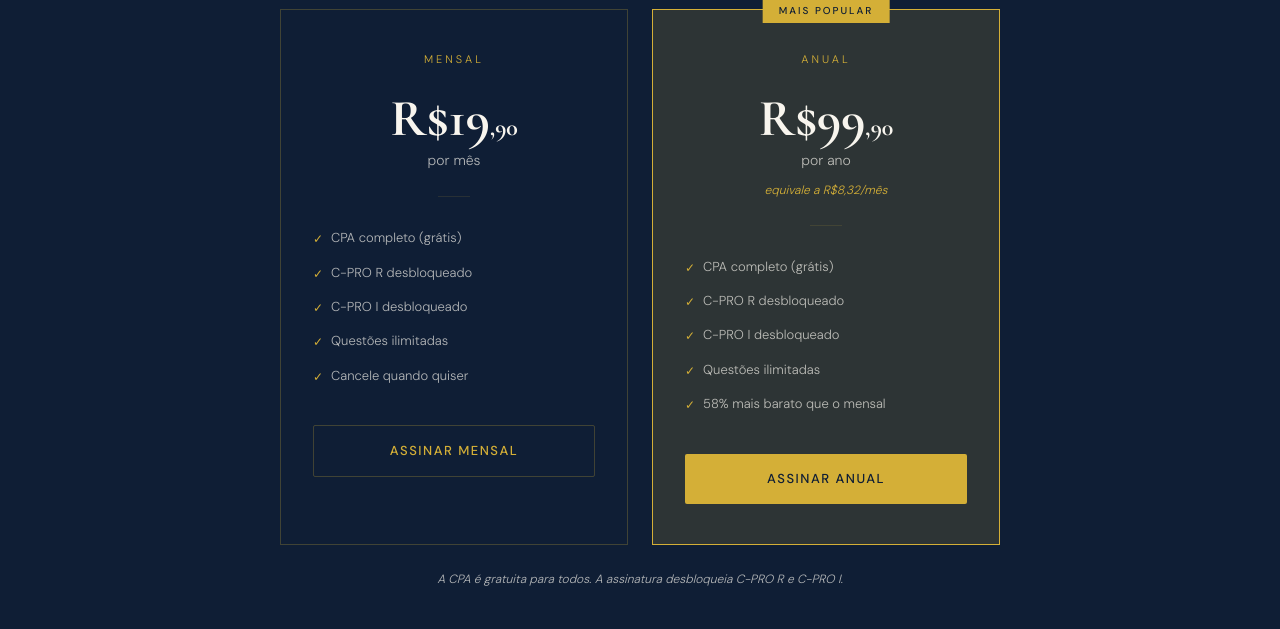
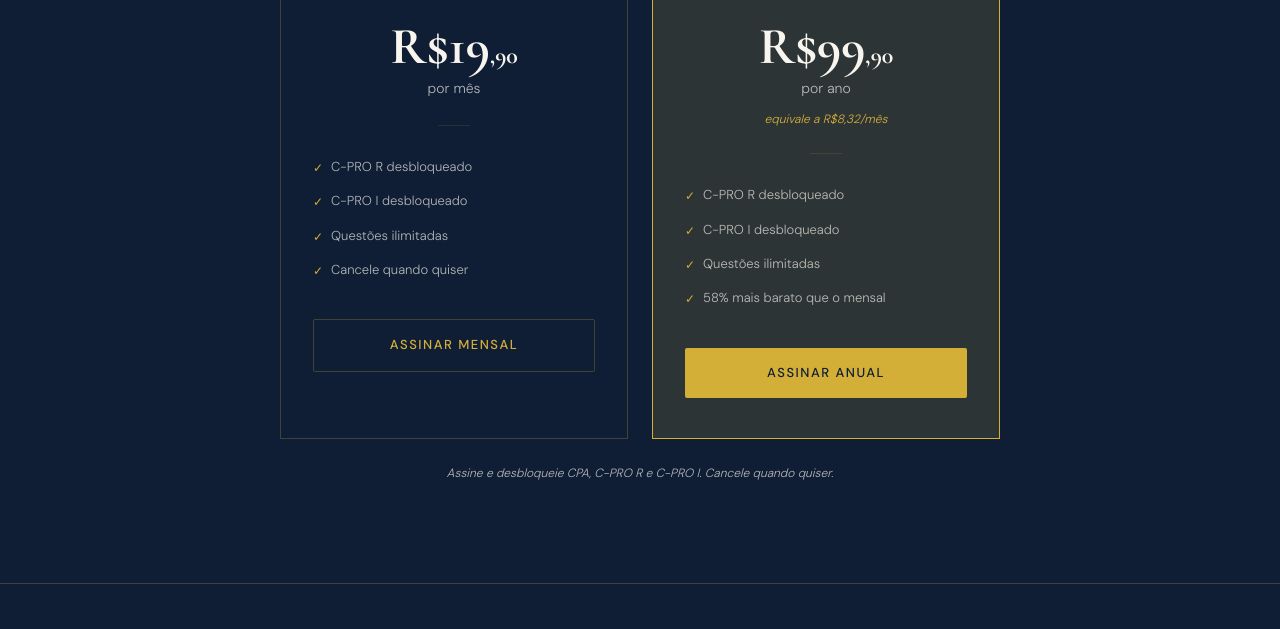
Before and after one commit to rrigo/certificapro, a plain HTML site: page index.html in a window 1280 px wide. Shown: the part 3225-3854 px from the top of the page. Drawn offline with nearby package versions, Linux system fonts and the light colour scheme.

Commit message:
Add files via upload

```diff
--- a/index.html
+++ b/index.html
@@ -254,7 +254,7 @@ nav {
 .features { padding: 80px 24px; background: var(--navy); }
 .features-inner { max-width: 960px; margin: 0 auto; }
 .features-grid {
-  display: grid; grid-template-columns: repeat(auto-fit, minmax(240px, 1fr));
+  display: grid; grid-template-columns: repeat(2, 1fr);
   gap: 32px; margin-top: 64px;
 }
 .feature {
@@ -560,7 +560,6 @@ footer {
         <div class="plan-period">por mês</div>
         <div class="plan-divider"></div>
         <ul class="plan-features">
-          <li>CPA completo (grátis)</li>
           <li>C-PRO R desbloqueado</li>
           <li>C-PRO I desbloqueado</li>
           <li>Questões ilimitadas</li>
@@ -577,7 +576,6 @@ footer {
         <div class="plan-equivalent">equivale a R$8,32/mês</div>
         <div class="plan-divider"></div>
         <ul class="plan-features">
-          <li>CPA completo (grátis)</li>
           <li>C-PRO R desbloqueado</li>
           <li>C-PRO I desbloqueado</li>
           <li>Questões ilimitadas</li>
@@ -587,7 +585,7 @@ footer {
       </div>
 
     </div>
-    <p class="pricing-note">A CPA é gratuita para todos. A assinatura desbloqueia C-PRO R e C-PRO I.</p>
+    <p class="pricing-note">Assine e desbloqueie CPA, C-PRO R e C-PRO I. Cancele quando quiser.</p>
   </div>
 </section>
 
```
